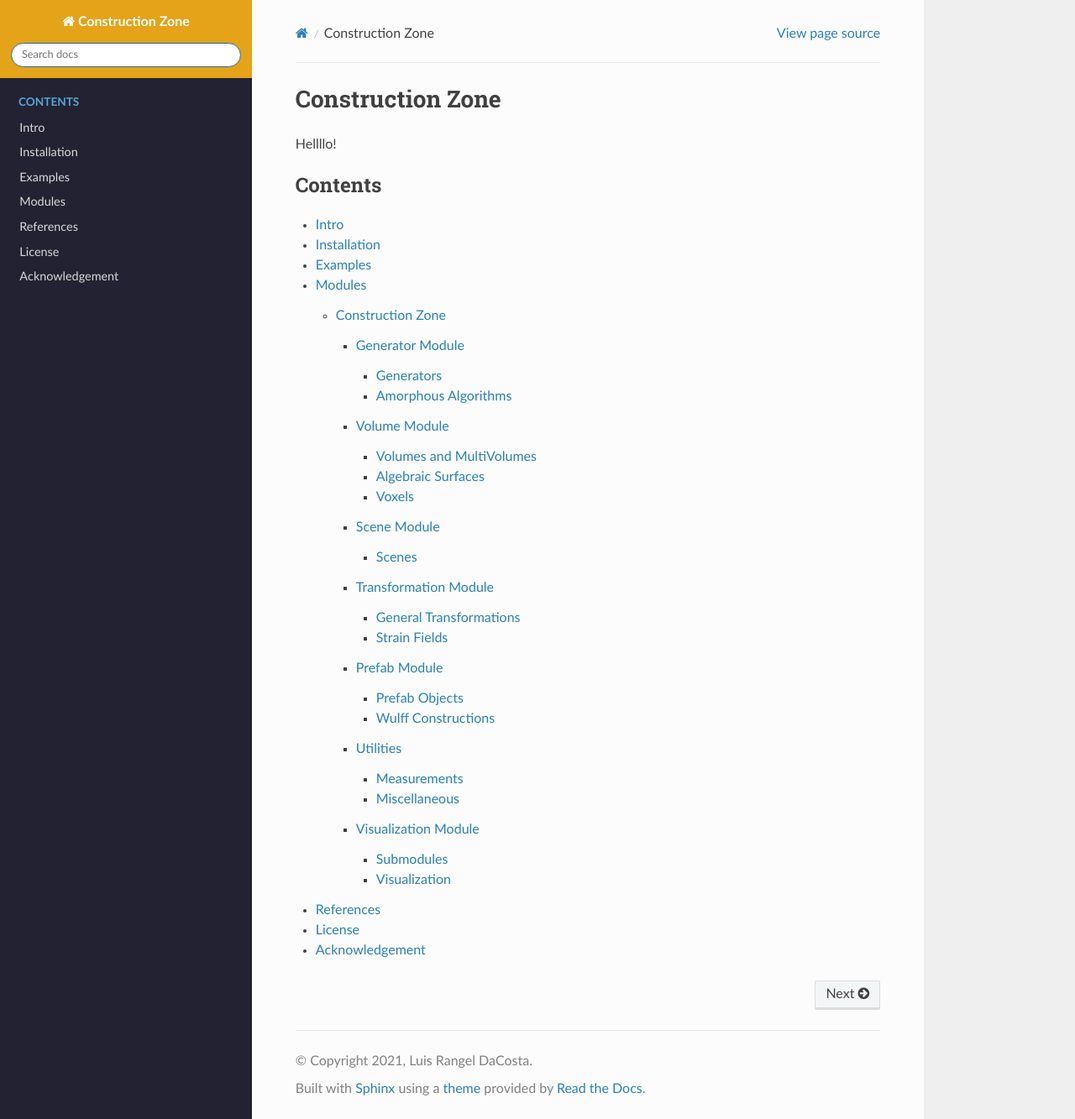
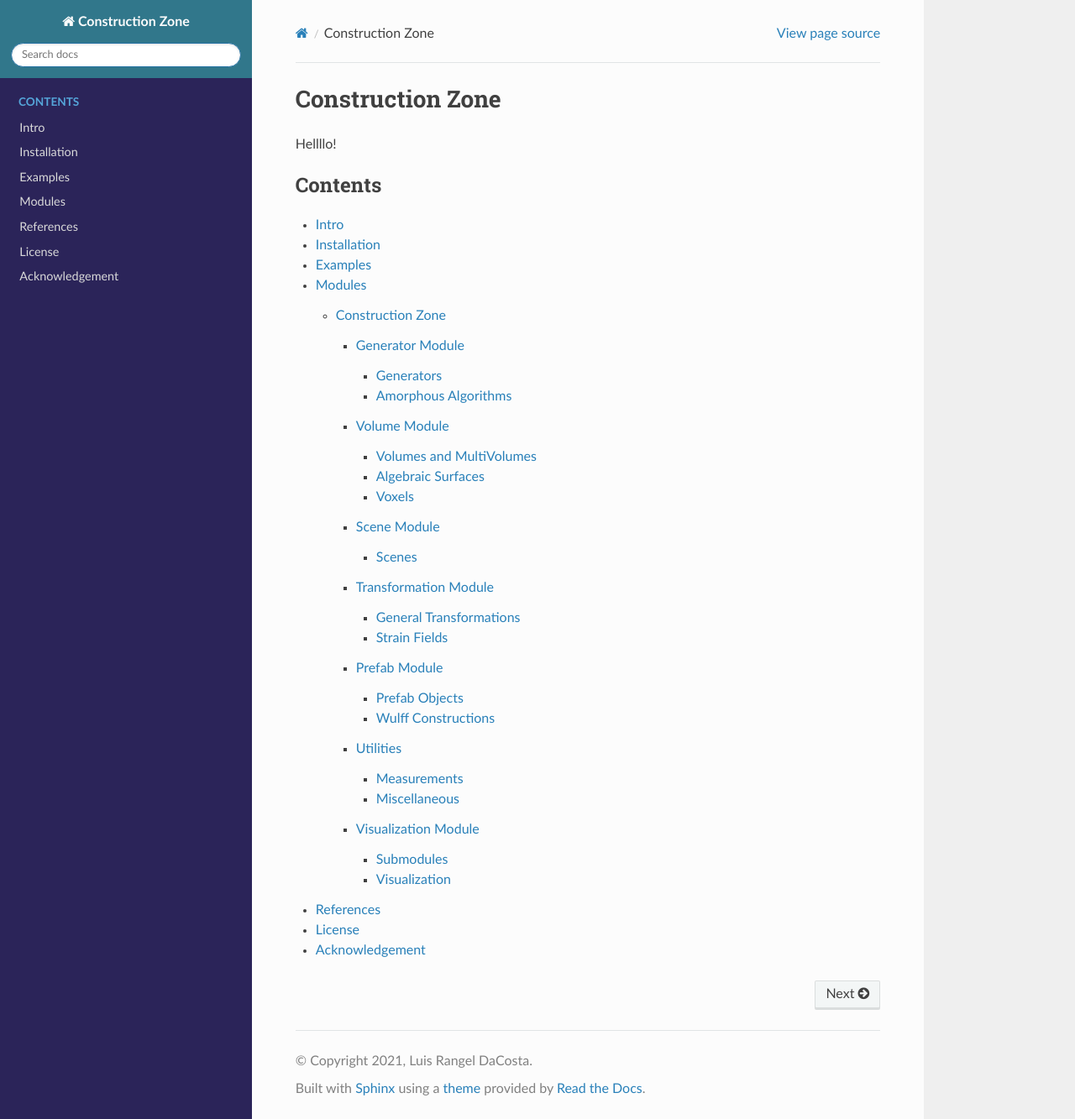
Before and after one commit to lerandc/construction_zone, a Sphinx documentation site: the page built from docs/source/index.rst, in a window 1280 px wide and 1333 px high. Shown: the whole window at 84% size. Built offline with Sphinx 7.4.7 and the Read the Docs theme 2.0.0, drawn with Linux system fonts in a browser that asks for light colours; formulas are drawn with MathJax 3.

Commit message:
color choice 1

```diff
--- a/docs/source/_static/css/custom.css
+++ b/docs/source/_static/css/custom.css
@@ -1,8 +1,8 @@
-/* Sidebar header (and topbar for mobile) */
+/* Sidebar header (and topbar for mobile) EFC469*/
 .wy-side-nav-search, .wy-nav-top {
-  background: #e4a318;
+  background: #31778B;
 }
 /* Sidebar */
 .wy-nav-side {
-  background: #232232;
+  background: #2B2459;
 }
```
